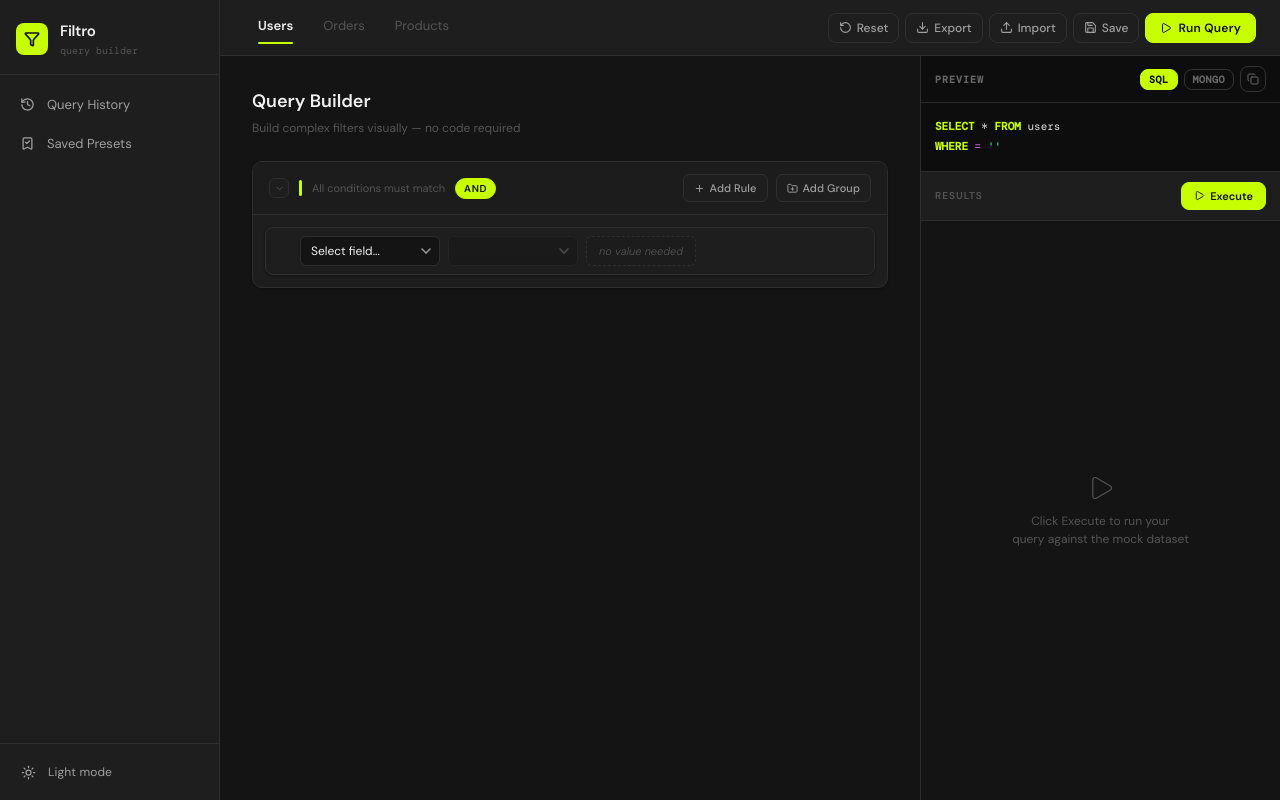
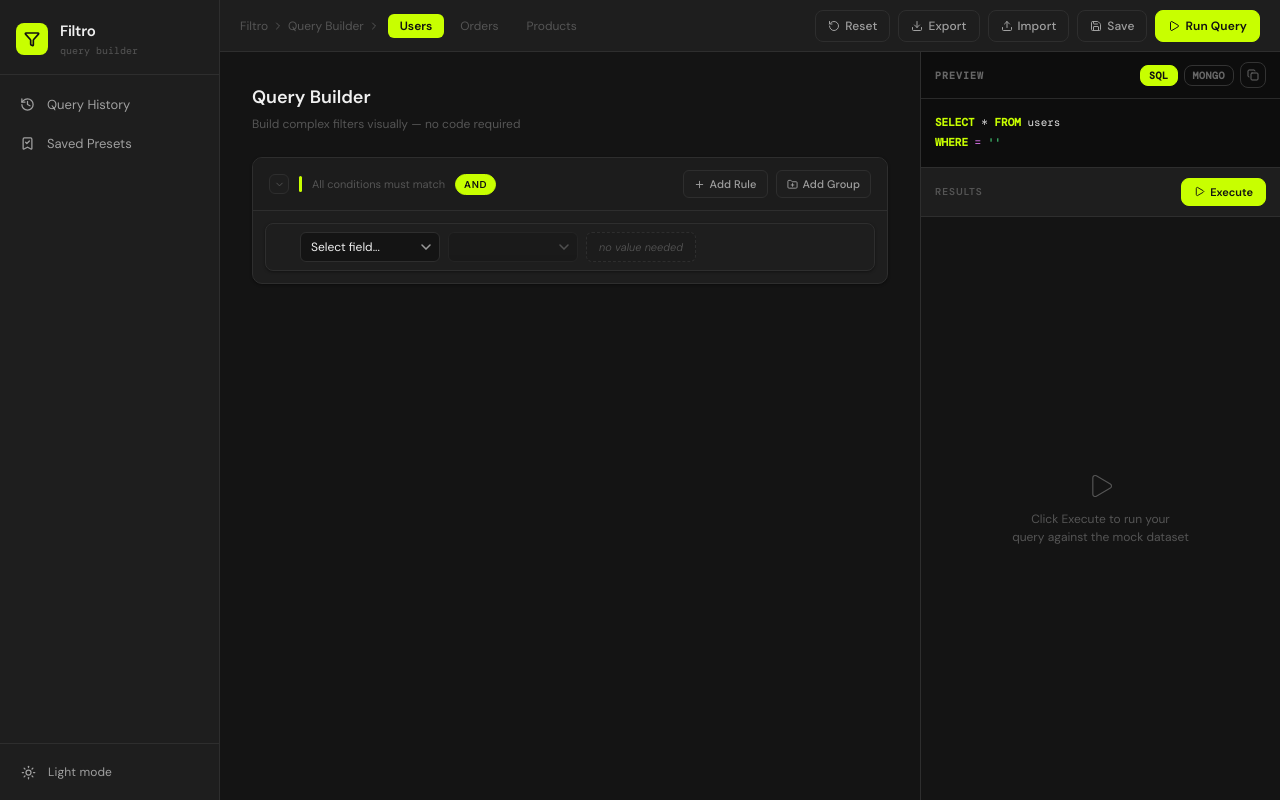
Before and after one commit to JasmineODaniel/Filtro, a Next.js app: page / in a window 1280 px wide. Built offline with nearby package versions, Linux system fonts and the light colour scheme.

Commit message:
feat: Toolbar using shared Button, Icon components with fixed ref access

```diff
--- a/src/components/builder/Toolbar.tsx
+++ b/src/components/builder/Toolbar.tsx
@@ -1,31 +1,37 @@
 'use client'
 
+import { useRef, useCallback } from 'react'
 import { useQueryStore } from '@/store'
-import { RotateCcw, Play, Download, Upload, Save } from 'lucide-react'
-import { useRef } from 'react'
 import { QueryTree } from '@/types'
 import { ALL_SCHEMAS } from '@/types/schema'
+import { Button } from '@/components/ui/Button'
+import { Icon } from '@/components/ui/Icon'
 
 export default function Toolbar() {
   const { schema, setSchema, resetTree, validateQuery, pushHistory, savePreset, importTree, tree } = useQueryStore()
   const fileInputRef = useRef<HTMLInputElement>(null)
 
-  const handleExport = () => {
+  const handleImportClick = useCallback(() => {
+    fileInputRef.current?.click()
+  }, [])
+
+  const handleExport = useCallback(() => {
+    const timestamp = new Date().toISOString().replace(/[:.]/g, '-')
     const json = JSON.stringify(tree, null, 2)
     const blob = new Blob([json], { type: 'application/json' })
     const url = URL.createObjectURL(blob)
     const a = document.createElement('a')
     a.href = url
-    a.download = `filtro-query-${Date.now()}.json`
+    a.download = `filtro-query-${timestamp}.json`
     a.click()
     URL.revokeObjectURL(url)
-  }
+  }, [tree])
 
-  const handleImport = (e: React.ChangeEvent<HTMLInputElement>) => {
+  const handleImport = useCallback((e: React.ChangeEvent<HTMLInputElement>) => {
     const file = e.target.files?.[0]
     if (!file) return
     const reader = new FileReader()
-    reader.onload = (event) => {
+    reader.onload = event => {
       try {
         const parsed = JSON.parse(event.target?.result as string) as QueryTree
         if (!parsed.root || parsed.root.type !== 'group') return
@@ -36,199 +42,145 @@ export default function Toolbar() {
     }
     reader.readAsText(file)
     e.target.value = ''
-  }
+  }, [importTree])
 
-  const handleImportClick = () => {
-    fileInputRef.current?.click()
-  }
-
-  const handleRun = () => {
+  const handleRun = useCallback(() => {
     pushHistory()
     validateQuery()
-  }
+  }, [pushHistory, validateQuery])
 
-  const handleSave = () => {
+  const handleSave = useCallback(() => {
     const name = prompt('Preset name:')
     if (name?.trim()) savePreset(name.trim())
-  }
+  }, [savePreset])
 
-  const ghostBtn: React.CSSProperties = {
-    display: 'flex',
-    alignItems: 'center',
-    gap: '5px',
-    padding: '5px 10px',
-    borderRadius: 'var(--radius)',
-    border: '1px solid var(--border)',
-    backgroundColor: 'transparent',
-    color: 'var(--text-secondary)',
-    fontSize: '12px',
-    fontWeight: 500,
-    fontFamily: 'var(--font-sans)',
-    cursor: 'pointer',
-    transition: 'all 0.15s ease',
-    whiteSpace: 'nowrap' as const,
-  }
+  const ghostHover = useCallback((e: React.MouseEvent<HTMLButtonElement>, enter: boolean) => {
+    e.currentTarget.style.backgroundColor = enter ? 'var(--bg-secondary)' : 'var(--surface)'
+    e.currentTarget.style.color = enter ? 'var(--text-primary)' : 'var(--text-secondary)'
+    e.currentTarget.style.borderColor = enter ? 'var(--border-strong)' : 'var(--border)'
+  }, [])
 
   return (
-    <div
+    <header
+      role="banner"
       style={{
-        height: '56px',
+        height: '52px',
         borderBottom: '1px solid var(--border)',
         backgroundColor: 'var(--surface)',
         display: 'flex',
         alignItems: 'center',
         justifyContent: 'space-between',
-        padding: '0 24px',
+        padding: '0 var(--space-5)',
         flexShrink: 0,
-        gap: '16px',
+        boxShadow: 'var(--shadow)',
       }}
     >
-      <div style={{ display: 'flex', alignItems: 'center', gap: '2px' }}>
+      <nav aria-label="Breadcrumb" style={{ display: 'flex', alignItems: 'center', gap: 'var(--space-1)' }}>
+        <span style={{ fontSize: '12px', color: 'var(--text-muted)' }}>Filtro</span>
+        <Icon name="chevronRight" size={12} color="var(--text-muted)" aria-hidden="true" />
+        <span style={{ fontSize: '12px', color: 'var(--text-muted)' }}>Query Builder</span>
+        <Icon name="chevronRight" size={12} color="var(--text-muted)" aria-hidden="true" />
+        <div
+          role="tablist"
+          aria-label="Schema selector"
+          style={{ display: 'flex', alignItems: 'center', gap: 'var(--space-1)', marginLeft: 'var(--space-1)' }}
+        >
           {ALL_SCHEMAS.map(s => (
             <button
               key={s.id}
+              role="tab"
+              aria-selected={schema.id === s.id}
               onClick={() => setSchema(s)}
               style={{
-              padding: '5px 14px',
-              borderRadius: 'var(--radius)',
+                padding: '3px var(--space-3)',
+                borderRadius: 'var(--radius-sm)',
                 border: 'none',
-              backgroundColor: 'transparent',
-              color: schema.id === s.id ? 'var(--text-primary)' : 'var(--text-muted)',
-              fontSize: '13px',
+                backgroundColor: schema.id === s.id ? 'var(--accent)' : 'transparent',
+                color: schema.id === s.id ? 'var(--accent-text)' : 'var(--text-muted)',
+                fontSize: '12px',
                 fontWeight: schema.id === s.id ? 600 : 400,
                 fontFamily: 'var(--font-sans)',
                 cursor: 'pointer',
-              position: 'relative' as const,
                 transition: 'all 0.15s ease',
-              paddingBottom: '8px',
               }}
             >
               {s.name}
-            {schema.id === s.id && (
-              <div
-                style={{
-                  position: 'absolute',
-                  bottom: 0,
-                  left: '14px',
-                  right: '14px',
-                  height: '2px',
-                  backgroundColor: 'var(--accent)',
-                  borderRadius: '1px',
-                }}
-              />
-            )}
             </button>
           ))}
         </div>
+      </nav>
 
-      <div style={{ display: 'flex', alignItems: 'center', gap: '6px' }}>
-        <button
-          style={ghostBtn}
+      <div style={{ display: 'flex', alignItems: 'center', gap: 'var(--space-2)' }}>
+        <Button
+          variant="primary"
+          size="md"
+          label="Reset query"
+          title="Reset query ⌘R"
           onClick={resetTree}
-          title="Reset ⌘R"
-          onMouseEnter={e => {
-            e.currentTarget.style.backgroundColor = 'var(--bg-secondary)'
-            e.currentTarget.style.color = 'var(--text-primary)'
-          }}
-          onMouseLeave={e => {
-            e.currentTarget.style.backgroundColor = 'transparent'
-            e.currentTarget.style.color = 'var(--text-secondary)'
-          }}
+          onMouseEnter={e => ghostHover(e, true)}
+          onMouseLeave={e => ghostHover(e, false)}
         >
-          <RotateCcw size={13} />
-          Reset
-        </button>
+          <Icon name="reset" size={12} /> Reset
+        </Button>
 
-        <button
-          style={ghostBtn}
+        <Button
+          variant="primary"
+          size="md"
+          label="Export query as JSON"
+          title="Export ⌘E"
           onClick={handleExport}
-          title="Export ⌘E"
-          onMouseEnter={e => {
-            e.currentTarget.style.backgroundColor = 'var(--bg-secondary)'
-            e.currentTarget.style.color = 'var(--text-primary)'
-          }}
-          onMouseLeave={e => {
-            e.currentTarget.style.backgroundColor = 'transparent'
-            e.currentTarget.style.color = 'var(--text-secondary)'
-          }}
+          onMouseEnter={e => ghostHover(e, true)}
+          onMouseLeave={e => ghostHover(e, false)}
         >
-          <Download size={13} />
-          Export
-        </button>
+          <Icon name="download" size={12} /> Export
+        </Button>
 
-        <button
-          style={ghostBtn}
+        <Button
+          variant="primary"
+          size="md"
+          label="Import query from JSON"
+          title="Import ⌘I"
           onClick={handleImportClick}
-          title="Import ⌘I"
-          onMouseEnter={e => {
-            e.currentTarget.style.backgroundColor = 'var(--bg-secondary)'
-            e.currentTarget.style.color = 'var(--text-primary)'
-          }}
-          onMouseLeave={e => {
-            e.currentTarget.style.backgroundColor = 'transparent'
-            e.currentTarget.style.color = 'var(--text-secondary)'
-          }}
+          onMouseEnter={e => ghostHover(e, true)}
+          onMouseLeave={e => ghostHover(e, false)}
         >
-          <Upload size={13} />
-          Import
-        </button>
+          <Icon name="upload" size={12} /> Import
+        </Button>
 
-        <button
-          style={ghostBtn}
+        <Button
+          variant="primary"
+          size="md"
+          label="Save as preset"
+          title="Save preset ⌘S"
           onClick={handleSave}
-          title="Save preset ⌘S"
-          onMouseEnter={e => {
-            e.currentTarget.style.backgroundColor = 'var(--bg-secondary)'
-            e.currentTarget.style.color = 'var(--text-primary)'
-          }}
-          onMouseLeave={e => {
-            e.currentTarget.style.backgroundColor = 'transparent'
-            e.currentTarget.style.color = 'var(--text-secondary)'
-          }}
+          onMouseEnter={e => ghostHover(e, true)}
+          onMouseLeave={e => ghostHover(e, false)}
         >
-          <Save size={13} />
-          Save
-        </button>
+          <Icon name="save" size={12} /> Save
+        </Button>
 
-        <button
+        <Button
+          variant="accent"
+          size="md"
+          label="Run Query"
+          title="Run Query ⌘↵"
           onClick={handleRun}
-          title="Run Query ⌘↵"
-          style={{
-            display: 'flex',
-            alignItems: 'center',
-            gap: '6px',
-            padding: '5px 14px',
-            borderRadius: 'var(--radius)',
-            border: '1px solid var(--accent)',
-            backgroundColor: 'var(--accent)',
-            color: 'var(--accent-text)',
-            fontSize: '12px',
-            fontWeight: 700,
-            fontFamily: 'var(--font-sans)',
-            cursor: 'pointer',
-            transition: 'all 0.15s ease',
-            whiteSpace: 'nowrap',
-            letterSpacing: '0.02em',
-          }}
-          onMouseEnter={e => {
-            e.currentTarget.style.backgroundColor = 'var(--accent-hover)'
-          }}
-          onMouseLeave={e => {
-            e.currentTarget.style.backgroundColor = 'var(--accent)'
-          }}
+          onMouseEnter={e => e.currentTarget.style.backgroundColor = 'var(--accent-hover)'}
+          onMouseLeave={e => e.currentTarget.style.backgroundColor = 'var(--accent)'}
         >
-          <Play size={12} />
-          Run Query
-        </button>
+          <Icon name="play" size={12} /> Run Query
+        </Button>
 
         <input
           ref={fileInputRef}
           type="file"
           accept=".json"
+          aria-hidden="true"
+          tabIndex={-1}
           style={{ display: 'none' }}
           onChange={handleImport}
         />
       </div>
-    </div>
+    </header>
   )
 }
```
Lines whose indentation alone changed are shown as unchanged.
